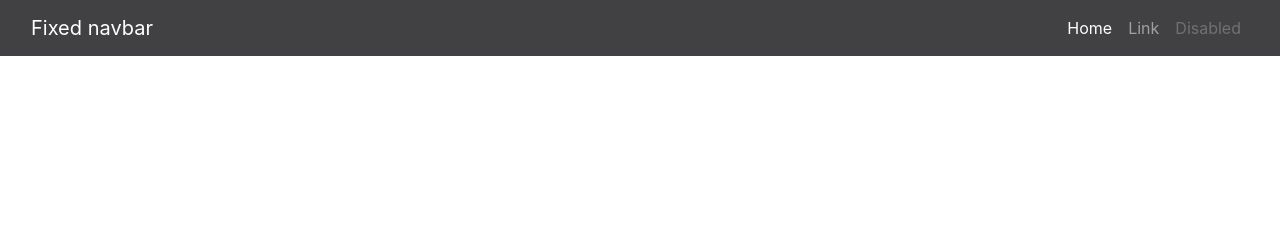
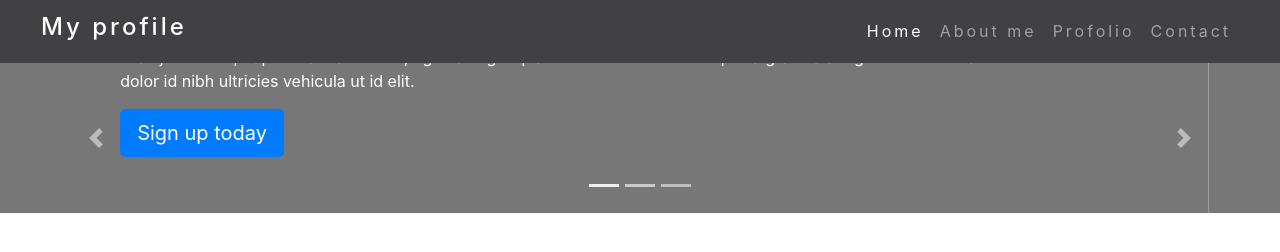
Before and after one commit to pcliu624/profile, a plain HTML site: page main.html in a window 1280 px wide. Drawn offline with nearby package versions, Linux system fonts and the light colour scheme.

Commit message:
add carousel

```diff
--- a/main.html
+++ b/main.html
@@ -14,7 +14,7 @@
 
     <nav class="navbar navbar-expand-lg navbar-dark sticky-top">
       <div class="container-fluid">
-        <a class="navbar-brand" href="#">Fixed navbar</a>
+        <a class="navbar-brand" href="#"><h4>My profile</h4></a>
         <button class="navbar-toggler" type="button" data-toggle="collapse" data-target="#navbarCollapse" aria-controls="navbarCollapse" aria-expanded="false" aria-label="Toggle navigation">
           <span class="navbar-toggler-icon"></span>
         </button>
@@ -24,16 +24,67 @@
               <a class="nav-link" href="#">Home <span class="sr-only">(current)</span></a>
             </li>
             <li class="nav-item">
-              <a class="nav-link" href="#">Link</a>
+              <a class="nav-link" href="#">About me</a>
             </li>
             <li class="nav-item">
-              <a class="nav-link disabled" href="#">Disabled</a>
+              <a class="nav-link" href="#">Profolio</a>
+            </li>
+            <li class="nav-item">
+              <a class="nav-link" href="#">Contact</a>
             </li>
           </ul>
            </div>
       </div>
     </nav>
 
-  <div class="main"></div>
+    <main role="main">
+      <div id="myCarousel" class="carousel slide" data-ride="carousel">
+        <ol class="carousel-indicators">
+          <li data-target="#myCarousel" data-slide-to="0" class="active"></li>
+          <li data-target="#myCarousel" data-slide-to="1"></li>
+          <li data-target="#myCarousel" data-slide-to="2"></li>
+        </ol>
+        <div class="carousel-inner">
+          <div class="carousel-item active">
+            <svg class="bd-placeholder-img" width="100%" height="100%" xmlns="http://www.w3.org/2000/svg" preserveAspectRatio="xMidYMid slice" focusable="false" role="img"><rect width="100%" height="100%" fill="#777"/></svg>
+            <div class="container">
+              <div class="carousel-caption text-left">
+                <h1>Example headline.</h1>
+                <p>Cras justo odio, dapibus ac facilisis in, egestas eget quam. Donec id elit non mi porta gravida at eget metus. Nullam id dolor id nibh ultricies vehicula ut id elit.</p>
+                <p><a class="btn btn-lg btn-primary" href="#" role="button">Sign up today</a></p>
+              </div>
+            </div>
+          </div>
+          <div class="carousel-item">
+            <svg class="bd-placeholder-img" width="100%" height="100%" xmlns="http://www.w3.org/2000/svg" preserveAspectRatio="xMidYMid slice" focusable="false" role="img"><rect width="100%" height="100%" fill="#777"/></svg>
+            <div class="container">
+              <div class="carousel-caption">
+                <h1>Another example headline.</h1>
+                <p>Cras justo odio, dapibus ac facilisis in, egestas eget quam. Donec id elit non mi porta gravida at eget metus. Nullam id dolor id nibh ultricies vehicula ut id elit.</p>
+                <p><a class="btn btn-lg btn-primary" href="#" role="button">Learn more</a></p>
+              </div>
+            </div>
+          </div>
+          <div class="carousel-item">
+            <svg class="bd-placeholder-img" width="100%" height="100%" xmlns="http://www.w3.org/2000/svg" preserveAspectRatio="xMidYMid slice" focusable="false" role="img"><rect width="100%" height="100%" fill="#777"/></svg>
+            <div class="container">
+              <div class="carousel-caption text-right">
+                <h1>One more for good measure.</h1>
+                <p>Cras justo odio, dapibus ac facilisis in, egestas eget quam. Donec id elit non mi porta gravida at eget metus. Nullam id dolor id nibh ultricies vehicula ut id elit.</p>
+                <p><a class="btn btn-lg btn-primary" href="#" role="button">Browse gallery</a></p>
+              </div>
+            </div>
+          </div>
+        </div>
+        <a class="carousel-control-prev" href="#myCarousel" role="button" data-slide="prev">
+          <span class="carousel-control-prev-icon" aria-hidden="true"></span>
+          <span class="sr-only">Previous</span>
+        </a>
+        <a class="carousel-control-next" href="#myCarousel" role="button" data-slide="next">
+          <span class="carousel-control-next-icon" aria-hidden="true"></span>
+          <span class="sr-only">Next</span>
+        </a>
+      </div>
+  </main>
 </body>
 </html>
--- a/style.css
+++ b/style.css
@@ -19,7 +19,14 @@ html{
 .navbar-nav li a:hover {
     color: #fff !important;
 }
-
+.navbar-nav{
+    letter-spacing: 3px;
+    padding: 0 10px 0 10px;
+}
+.navbar h4{
+    letter-spacing: 3px;
+    padding: 0 10px 0 10px;
+}
 .navbar-default .navbar-toggle {
     border-color: transparent;
 }
```
